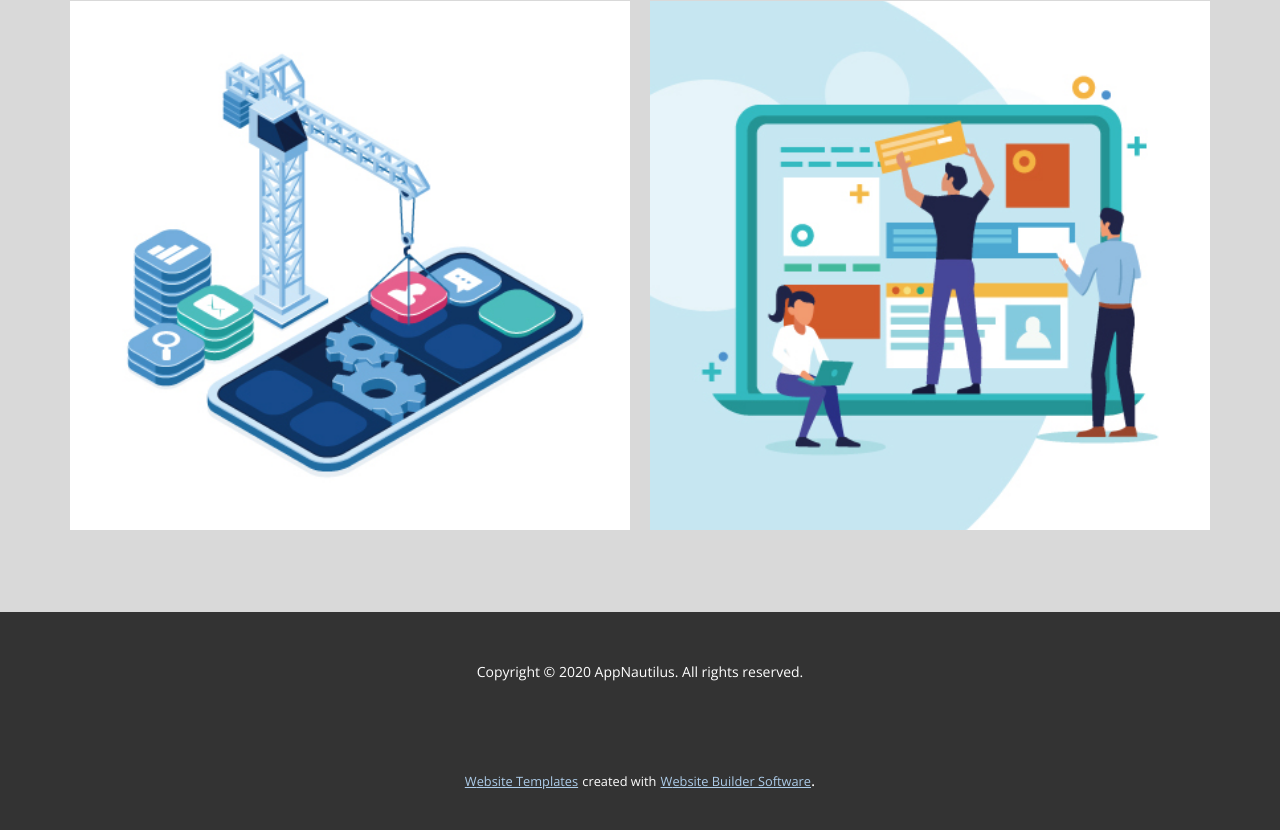
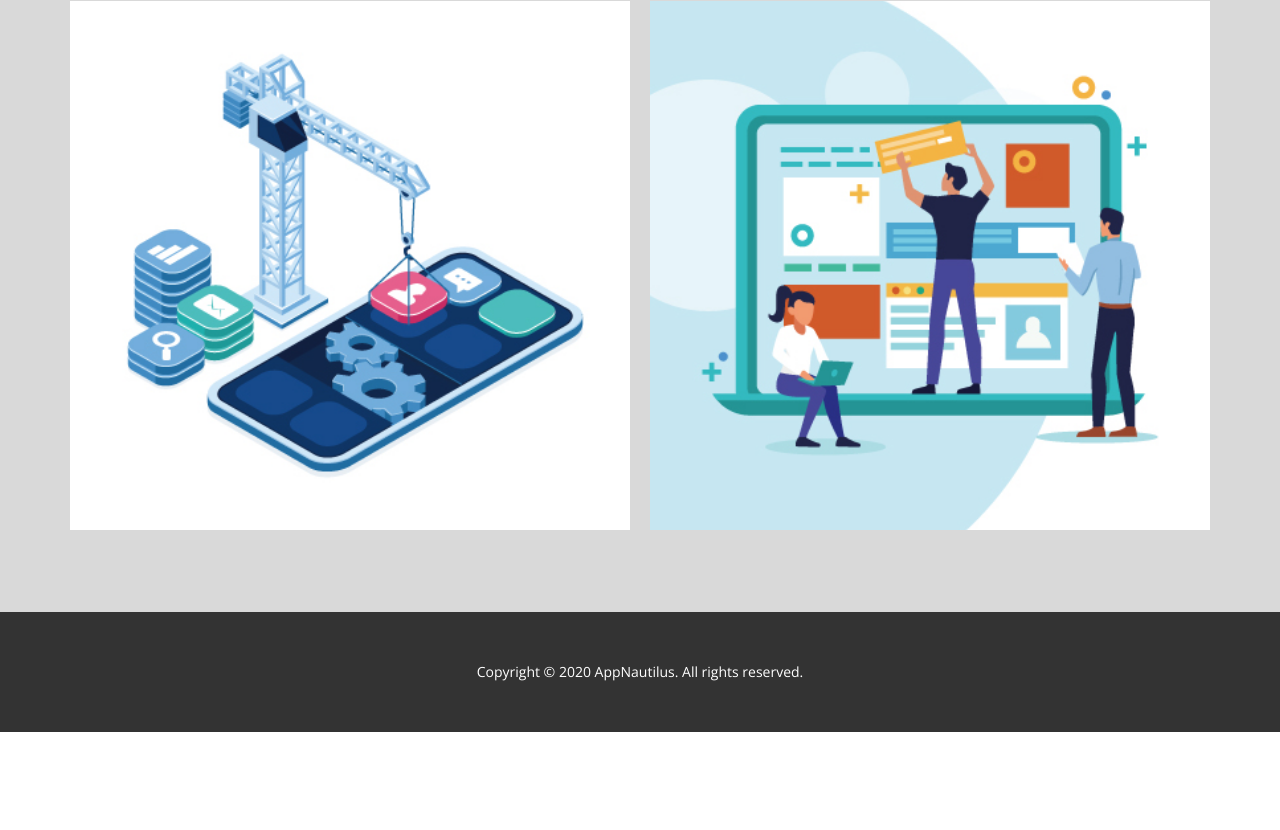
Before and after one commit to ShellQQ/ShellQQ.github.io, a plain HTML site: page Portfolio.html in a window 1280 px wide. Shown: the part 398-1228 px from the top of the page. After the commit the page ends 1130 px from the top, so only its background shows below. Drawn offline with nearby package versions, Linux system fonts and the light colour scheme.

Commit message:
update all html files
拿掉廣告字樣

```diff
--- a/Portfolio.html
+++ b/Portfolio.html
@@ -99,16 +99,5 @@
         <p class="u-small-text u-text u-text-variant u-text-1">Copyright&nbsp;© 2020 AppNautilus. All rights reserved.<br>
         </p>
       </div></footer>
-    <section class="u-backlink u-clearfix u-grey-80">
-      <a class="u-link" href="https://nicepage.com/website-templates" target="_blank">
-        <span>Website Templates</span>
-      </a>
-      <p class="u-text">
-        <span>created with</span>
-      </p>
-      <a class="u-link" href="https://nicepage.com/" target="_blank">
-        <span>Website Builder Software</span>
-      </a>.
-    </section>
   </body>
 </html>
```
Also changed, not shown: About.html (+1 -12 lines), App.html (+1 -12 lines), Contact.html (+0 -11 lines), Web.html (+0 -25 lines), index.html (+0 -11 lines).
